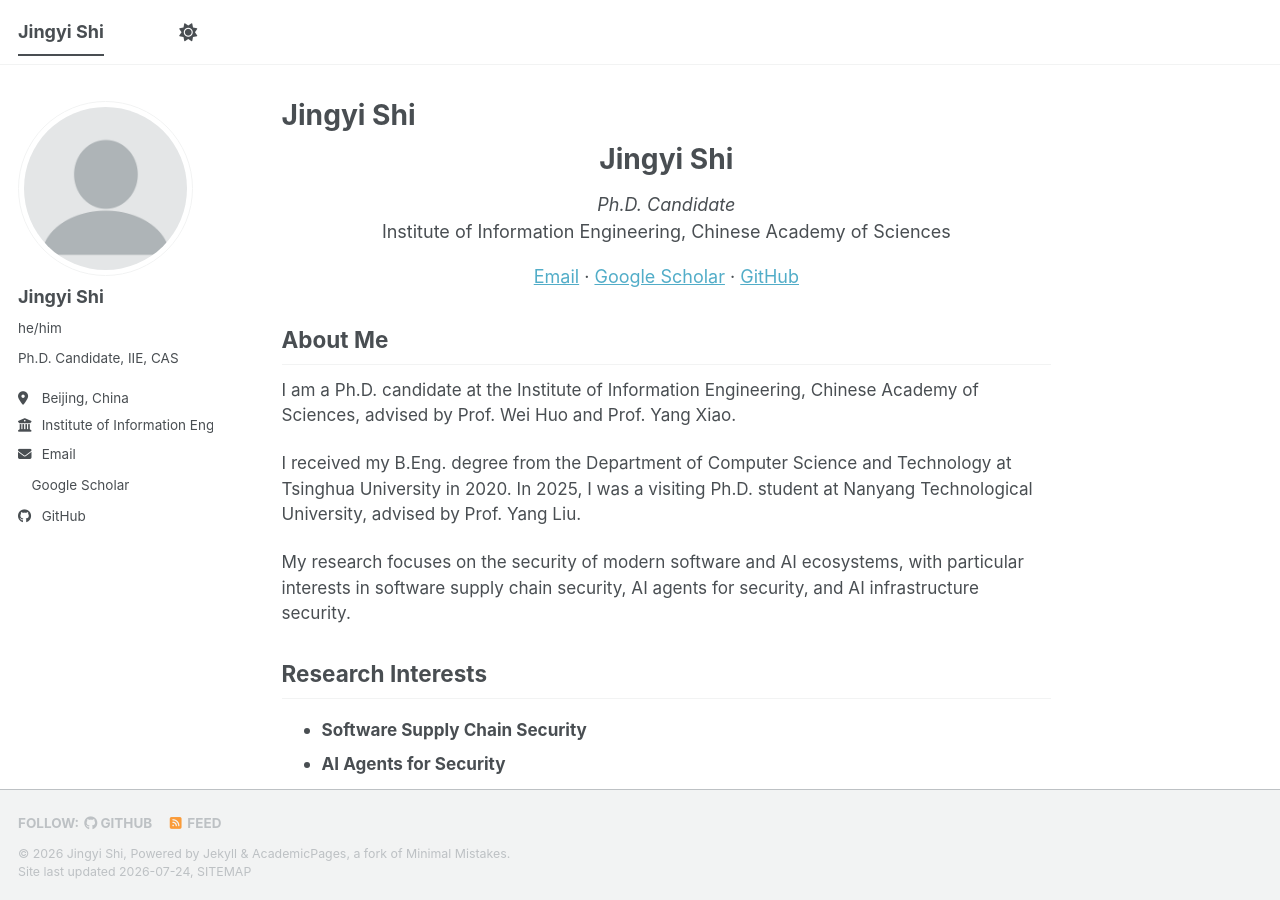
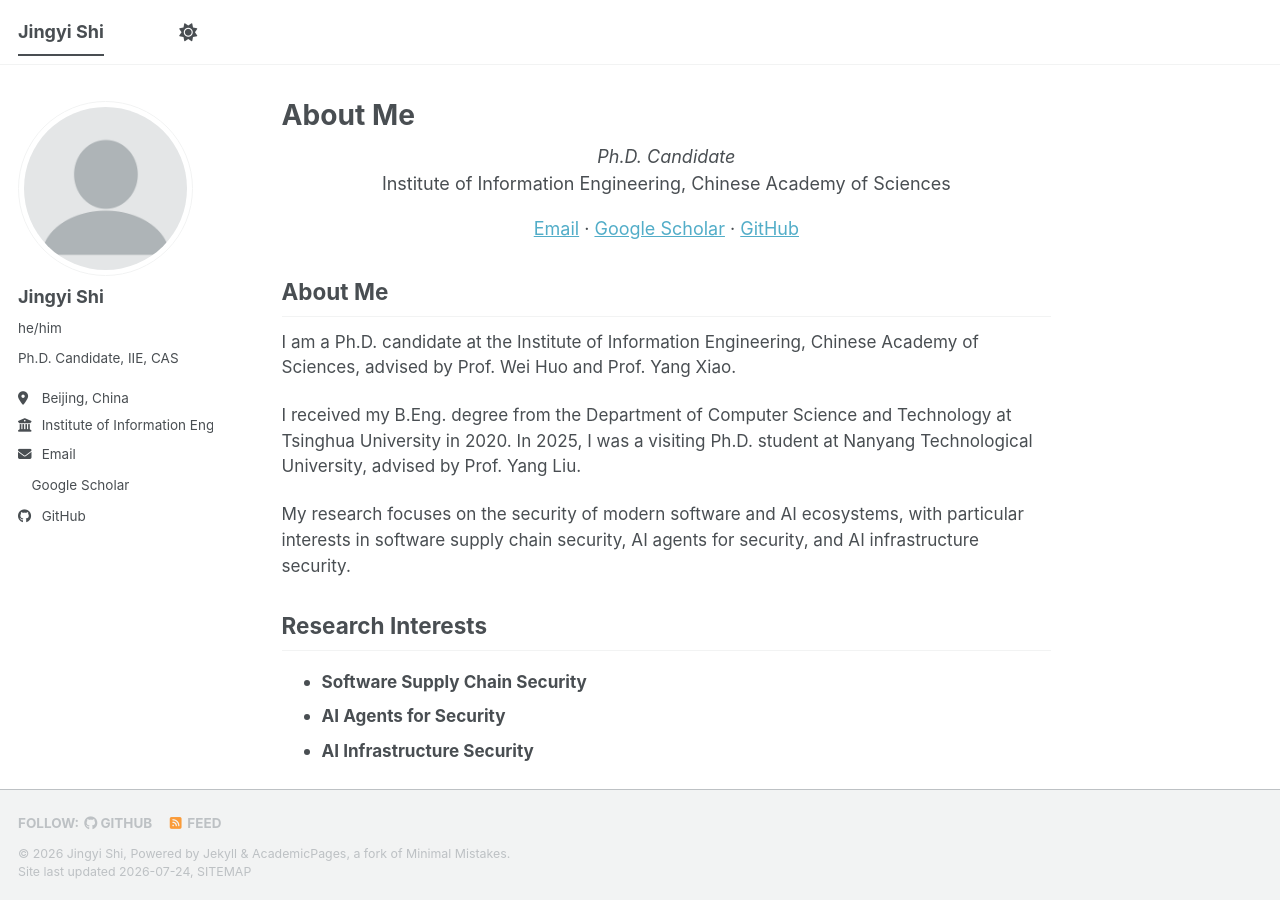
Before and after one commit to shijy16/shijy16.github.io, a Jekyll site: the page built from _pages/about.md, in a window 1280 px wide and 900 px high. Built offline with Jekyll 4.4.1, drawn with Linux system fonts in a browser that asks for light colours; a style sheet for code colours, icons or effects is not loaded.

Commit message:
Remove redundant name headings on homepage
- Change page title to 'About Me' (matches template convention)
- Remove centered H1 that duplicated masthead + sidebar + page title

```diff
--- a/_pages/about.md
+++ b/_pages/about.md
@@ -1,6 +1,6 @@
 ---
 permalink: /
-title: "Jingyi Shi"
+title: "About Me"
 author_profile: true
 redirect_from:
   - /about/
@@ -15,10 +15,6 @@ redirect_from:
   .page__content .pub-venue { font-style: italic; color: #555; }
   .page__content .pub-authors { color: #555; font-size: 0.92em; }
 </style>
-
-<div markdown="0" style="text-align: center; margin-bottom: 0.5em;">
-  <h1>Jingyi Shi</h1>
-</div>
 
 <div markdown="0" style="text-align: center; margin-bottom: 1em;">
   <em>Ph.D. Candidate</em><br/>
```
